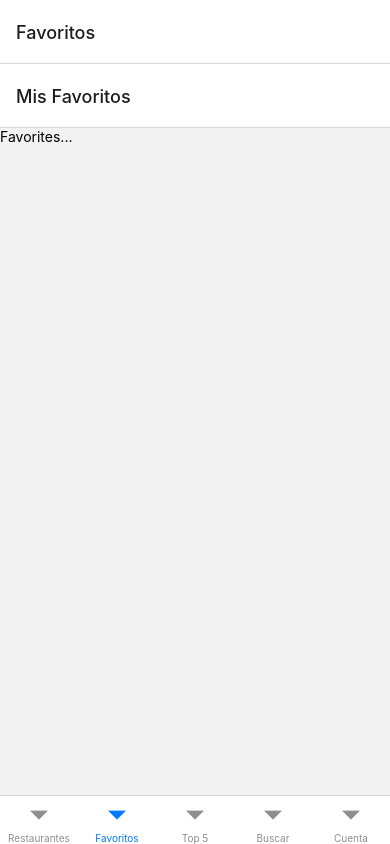
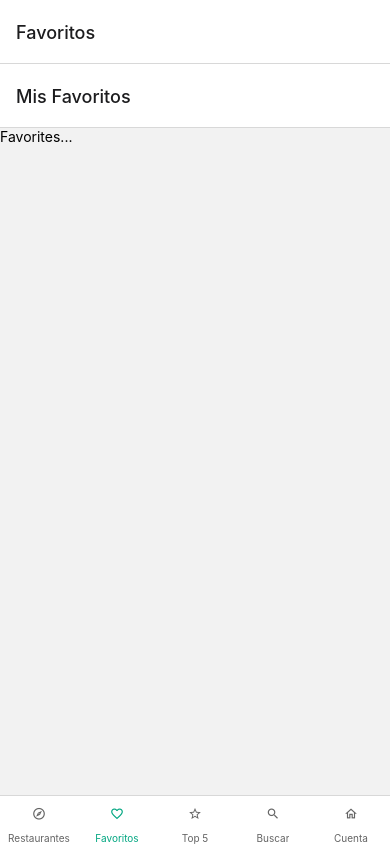
Before and after one commit to chemedev/react-native-5tenedores, a React Native app: screen /favorites in a window 390 px wide. Built offline with nearby package versions, Linux system fonts and the light colour scheme.

Commit message:
Added icons to nav tabs

```diff
--- a/app/navigations/Navigation.js
+++ b/app/navigations/Navigation.js
@@ -1,6 +1,7 @@
 import React from "react"
 import { NavigationContainer } from "@react-navigation/native"
 import { createBottomTabNavigator } from "@react-navigation/bottom-tabs"
+import { Icon } from "react-native-elements"
 
 //? Stacks
 import RestaurantsStack from "./RestaurantsStack"
@@ -14,7 +15,46 @@ const Tab = createBottomTabNavigator()
 export default function Navigation() {
   return (
     <NavigationContainer>
-      <Tab.Navigator>
+      <Tab.Navigator
+        initialRouteName="restaurants"
+        screenOptions={({ route }) => ({
+          tabBarInactiveTintColor: "#646464",
+          tabBarActiveTintColor: "#00a680",
+          tabBarIcon: ({ color }) => {
+            let iconName
+
+            switch (route.name) {
+              case "restaurants":
+                iconName = "compass-outline"
+                break
+              case "favorites":
+                iconName = "heart-outline"
+                break
+              case "top-restaurants":
+                iconName = "star-outline"
+                break
+              case "search":
+                iconName = "magnify"
+                break
+              case "account":
+                iconName = "home-outline"
+                break
+              default:
+                iconName = "chevron-up"
+                break
+            }
+
+            return (
+              <Icon
+                type="material-community"
+                name={iconName}
+                size="22"
+                color={color}
+              />
+            )
+          }
+        })}
+      >
         <Tab.Screen
           name="restaurants"
           component={RestaurantsStack}
--- a/package.json
+++ b/package.json
@@ -16,6 +16,7 @@
     "react": "16.13.1",
     "react-dom": "16.13.1",
     "react-native": "https://github.com/expo/react-native/archive/sdk-42.0.0.tar.gz",
+    "react-native-elements": "^3.4.2",
     "react-native-safe-area-context": "3.2.0",
     "react-native-screens": "~3.4.0",
     "react-native-web": "~0.13.12"
```
Also changed, not shown: 1 other file (tests, documents, lock files or other folders).
